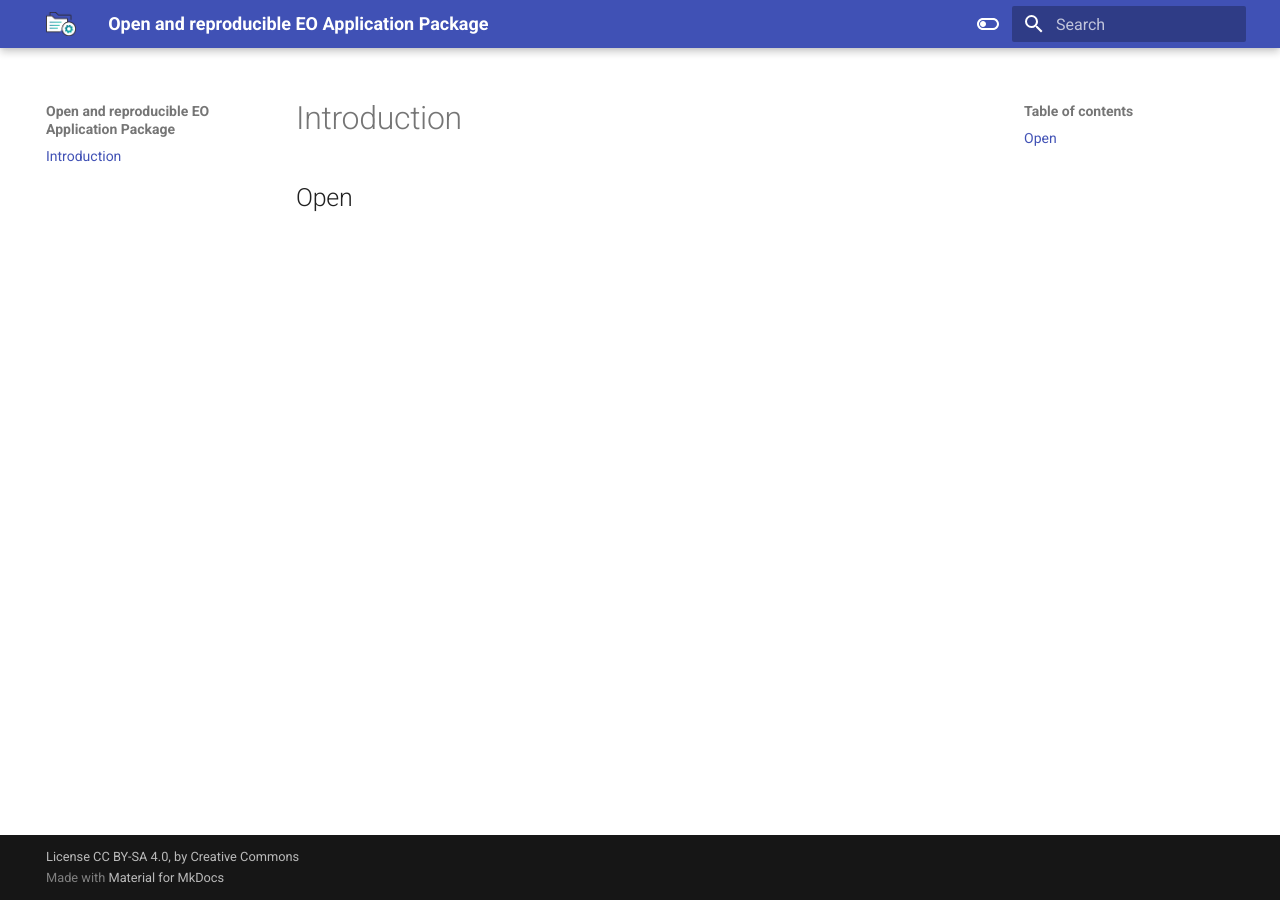
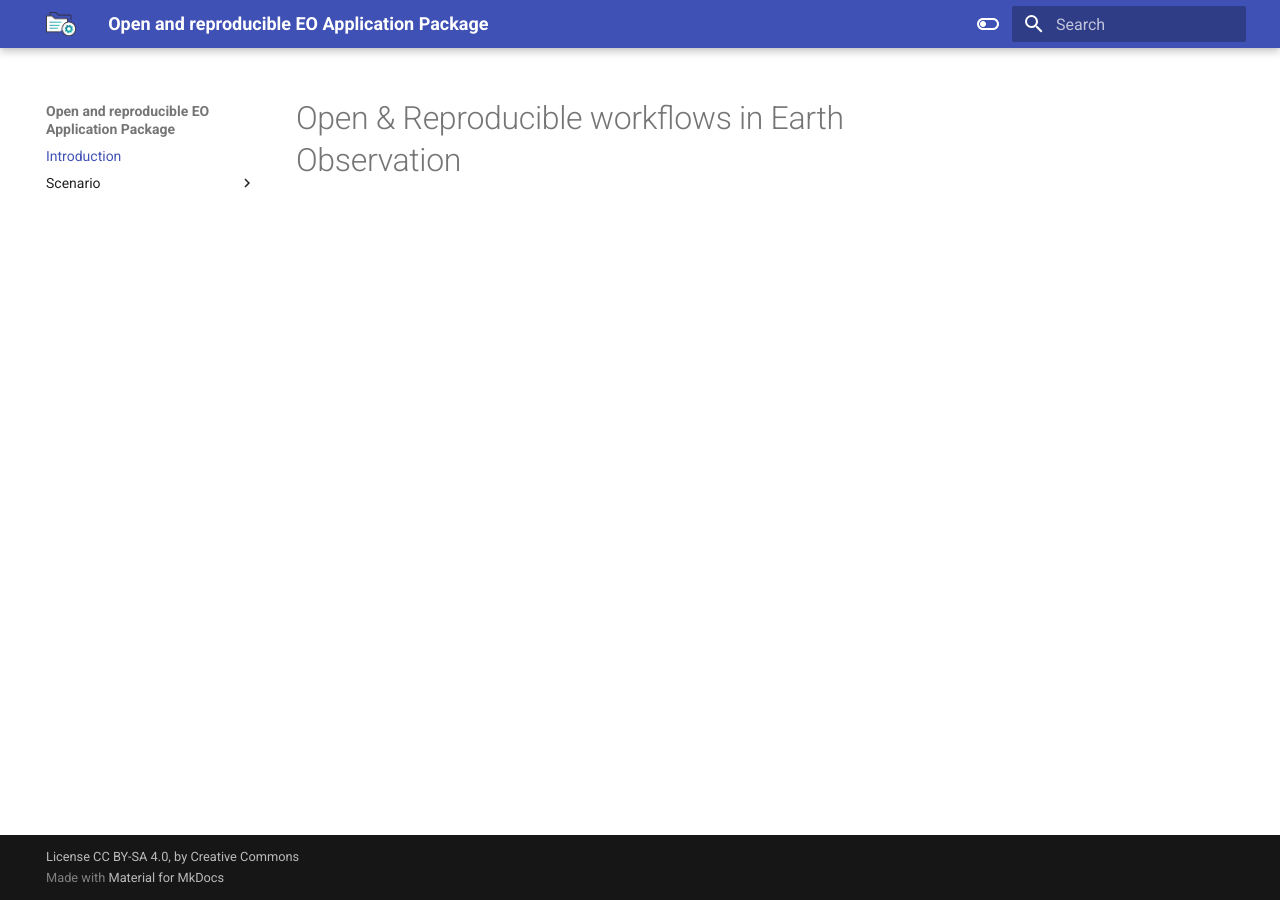
Before and after one commit to eoap/open-reproducible-app-package, an MkDocs documentation site: the page built from docs/index.md, in a window 1280 px wide. Built offline with MkDocs 1.6.1 and Material for MkDocs 9.7.7, drawn with Linux system fonts in a browser that asks for light colours.

Commit message:
edits to trigger

```diff
--- a/docs/index.md
+++ b/docs/index.md
@@ -1 +1 @@
-## Open
+# Open & Reproducible workflows in Earth Observation
--- a/mkdocs.yml
+++ b/mkdocs.yml
@@ -50,69 +50,10 @@ extra_javascript:
 - https://polyfill.io/v3/polyfill.min.js?features=es6
 - https://cdn.jsdelivr.net/npm/mathjax@3/es5/tex-mml-chtml.js
 
-
 nav:
 - Introduction: 'index.md'
-# - Prerequisites:
-#   - Introduction to YAML: prerequisites/yaml.md
-#   - Introduction to CWL: prerequisites/cwl.md
-# - Earth Observation Application Package:
-#   - OGC Activities: app-package/ogc-context.md
-# - Introducing the application:
-#   - Water bodies detection: app/water-bodies-detection.md
-#   - Application Steps:
-#     - Crop:
-#       - Description: app/crop/app.md
-#       - Running the step: python-env/crop.md
-#     - Normalized Difference:
-#       - Description: app/normalized-difference/app.md
-#       - Running the step: python-env/norm-diff.md
-#     - Otsu threshold:
-#       - Description: app/otsu/app.md
-#       - Running the step: python-env/otsu.md
-#     - STAC Catalog:
-#       - Description: app/stac/app.md
-#       - Running the step: python-env/stac.md
-# - Package the EO Application:
-#   - Creating the containers:
-#     - Scope: containers/scope.md
-#     - Test the containers:
-#       - Crop: containers/crop.md
-#       - Normalized difference: containers/norm-diff.md
-#       - Ostu threshold: containers/otsu.md
-#       - STAC Catalog: containers/stac.md
-#   - Create CWL CommandLineTools:
-#     - Scope: cwl-cli/scope.md
-#     - Crop: cwl-cli/crop.md
-#     - Normalized difference: cwl-cli/norm-diff.md
-#     - Ostu threshold: cwl-cli/otsu.md
-#     - STAC Catalog: cwl-cli/stac.md
-#   - Create the CWL Workflows:
-#     - Scope: cwl-workflow/scope.md
-#     - Sentinel-2 Cloud native Workflow: cwl-workflow/cloud-native.md
-#     - Staged Landsat-9 Workflow:
-#       - Understanding stage-in/out: cwl-workflow/stage-in-out.md
-#       - CWL CommandLineTool for stage-in: cwl-workflow/stage-in.md
-#       - CWL CommandLineTool for stage-out: cwl-workflow/stage-out.md
-#       - Processing a staged Landsat-9 acquisition: cwl-workflow/staged.md
-#     - Sentinel-2 Workflow of Workflow: cwl-workflow/scatter-cloud-native.md
-# - Release the EO Application:
-#   - Scope: release/scope.md
-#   - Continuous Integration: release/ci.md
-# - Execution Scenarios:
-#   - Scope: exec/scope.md
-#   - Running on a local machine:
-#     - Sentinel-2: cwl-workflow/exec-cloud-native.md
-#     - Landsat-9: cwl-workflow/exec-stage-in.md
-#   - Running CWL Workflow on Kubernetes:
-#     - Run the CWL Workflow with calrissian: kubernetes/calrissian.md
-# - FAIR Application Packages: fair/best-practice.md
-# - Reference:
-#   - OGC Application Package Best Practice: reference/ogc-ap-bp.md
-#   - CWL CommandLineTool: reference/cwl-commandlinetool.md
-#   - CWL Workflow: reference/cwl-workflow.md
-#   - Tools:
-#     - cwltool: reference/cwltool.md
-#     - calrissian: reference/calrissian.md
+- Scenario:
+  - Background: 'scenario/background.md'
+  - Execution: 'scenario/execution.md'
 
 copyright: <a href="https://img.shields.io/badge/License-CC_BY--SA_4.0-lightgrey.svg">License CC BY-SA 4.0</a>, by <a href="https://creativecommons.org/licenses/by-sa/4.0/">Creative Commons</a>
```
